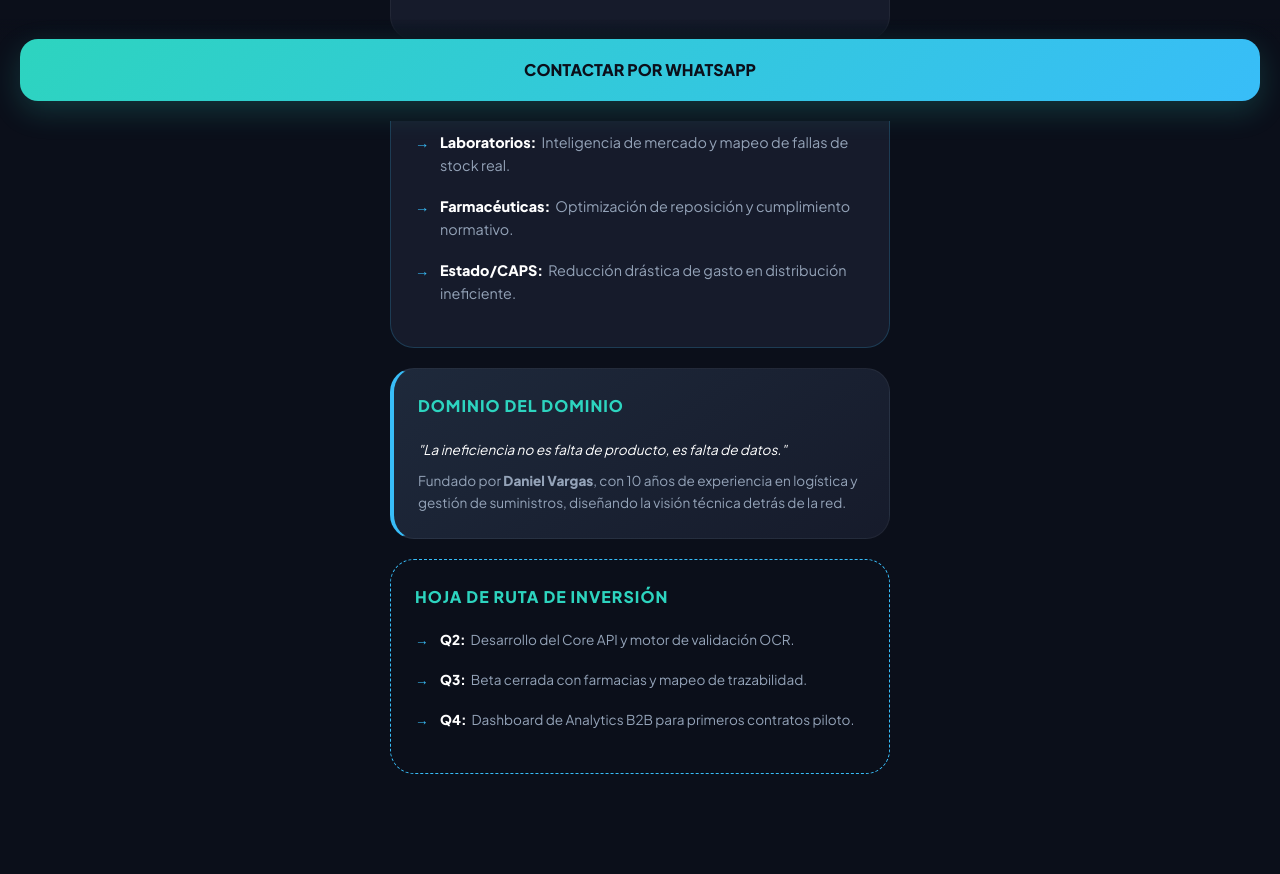
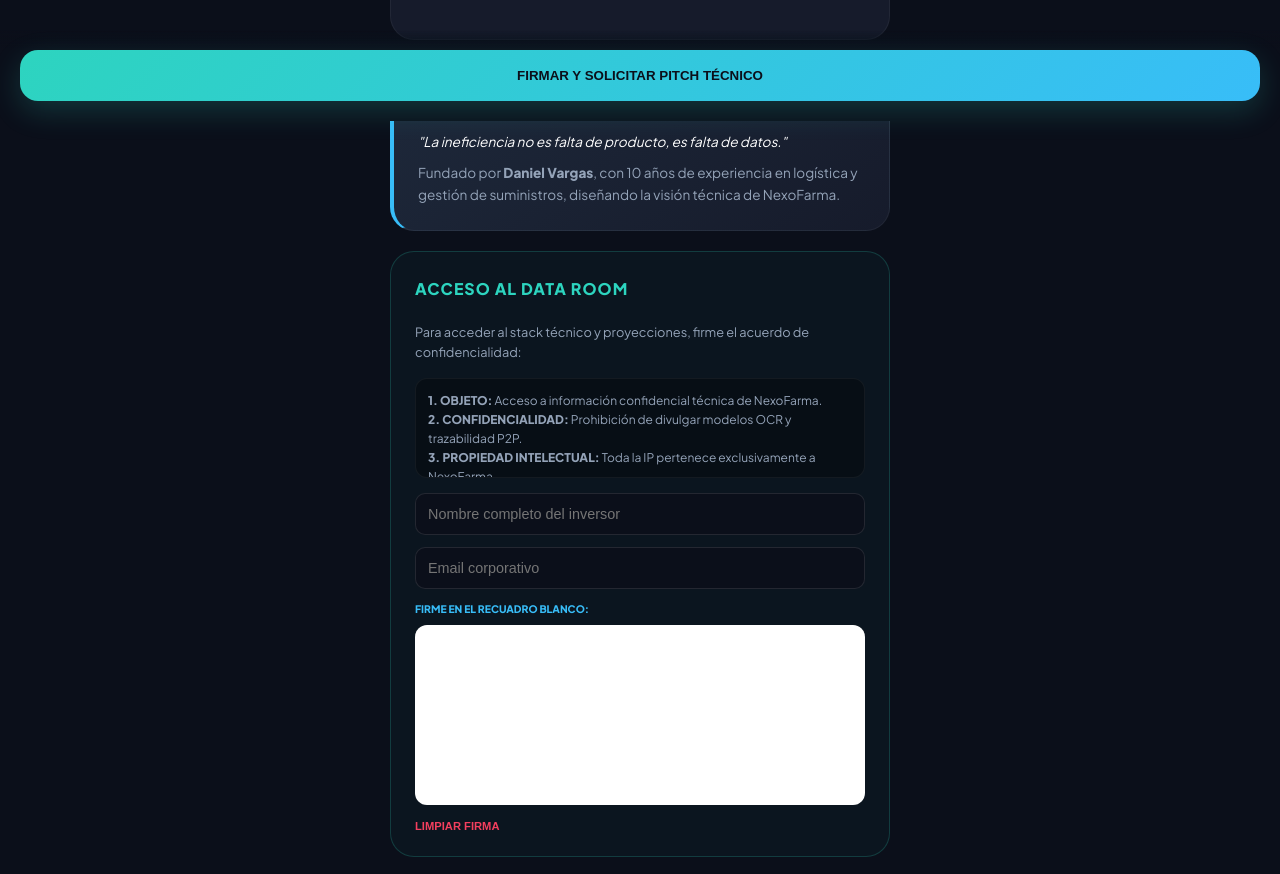
Before and after one commit to nanodaniel69/Nexofarma, a plain HTML site: page pitch.html in a window 1280 px wide. Shown: the part 679-1553 px from the top of the page. Drawn offline with nearby package versions, Linux system fonts and the light colour scheme.

Commit message:
Update pitch.html with new NDA section and styles

```diff
--- a/pitch.html
+++ b/pitch.html
@@ -5,12 +5,13 @@
     <meta name="viewport" content="width=device-width, initial-scale=1.0">
     <title>NexoFarma | Investor One-Pager</title>
     <link href="https://fonts.googleapis.com/css2?family=Plus+Jakarta+Sans:wght@400;600;800&display=swap" rel="stylesheet">
+    <script src="https://cdn.jsdelivr.net/npm/signature_pad@4.0.0/dist/signature_pad.umd.min.js"></script>
     <style>
         :root {
             --bg: #0B0F1A; --card: #161B2B; --primary: #2DD4BF; --secondary: #38BDF8; --accent: #F43F5E; --white: #FFFFFF; --gray: #94A3B8;
         }
         * { margin: 0; padding: 0; box-sizing: border-box; }
-        body { font-family: 'Plus Jakarta Sans', sans-serif; background: var(--bg); color: var(--white); line-height: 1.6; padding-bottom: 120px; }
+        body { font-family: 'Plus Jakarta Sans', sans-serif; background: var(--bg); color: var(--white); line-height: 1.6; padding-bottom: 150px; }
         .container { width: 92%; max-width: 500px; margin: 0 auto; padding-top: 40px; }
 
         .badge { display: inline-block; background: rgba(45, 212, 191, 0.1); color: var(--primary); padding: 6px 14px; border-radius: 20px; font-size: 0.7rem; font-weight: 800; margin-bottom: 15px; text-transform: uppercase; letter-spacing: 1px; }
@@ -26,36 +27,26 @@
         .stat-item span { display: block; font-size: 1.4rem; font-weight: 800; color: var(--white); }
         .stat-item label { font-size: 0.6rem; color: var(--gray); text-transform: uppercase; }
 
-        /* NUEVA LOGICA DE LISTAS: Adiós al grid rígido */
         .list { list-style: none; font-size: 0.9rem; color: var(--gray); }
-        .list li {
-            margin-bottom: 18px;
-            position: relative;
-            padding-left: 25px; /* Espacio para la flecha */
-            text-align: left;
-        }
-        .list li::before {
-            content: "→";
-            position: absolute;
-            left: 0;
-            color: var(--secondary);
-            font-weight: 800;
-        }
-        .list li strong {
-            color: var(--white);
-            font-weight: 700;
-            display: inline; /* Mantiene el título en la misma línea que la descripción */
-            margin-right: 5px;
-        }
-        .list li span {
-            display: inline;
-            line-height: 1.5;
-        }
+        .list li { margin-bottom: 18px; position: relative; padding-left: 25px; text-align: left; }
+        .list li::before { content: "→"; position: absolute; left: 0; color: var(--secondary); font-weight: 800; }
+        .list li strong { color: var(--white); font-weight: 700; display: inline; margin-right: 5px; }
+        .list li span { display: inline; line-height: 1.5; }
 
         .story-card { background: linear-gradient(145deg, #1e293b, #161b2b); border-left: 4px solid var(--secondary); }
 
+        /* ESTILOS DEL NDA */
+        .nda-card { background: rgba(45, 212, 191, 0.03); border: 1px solid rgba(45, 212, 191, 0.2); }
+        .nda-scroll { height: 100px; overflow-y: auto; background: rgba(0,0,0,0.3); padding: 12px; border-radius: 12px; font-size: 0.75rem; color: var(--gray); margin-bottom: 15px; border: 1px solid rgba(255,255,255,0.05); }
+        .input-group { margin-bottom: 12px; }
+        .input-group input { width: 100%; background: #0B0F1A; border: 1px solid rgba(255,255,255,0.1); padding: 12px; border-radius: 10px; color: white; font-size: 0.9rem; outline: none; }
+        .input-group input:focus { border-color: var(--secondary); }
+        canvas#signature-pad { background: #FFFFFF; border-radius: 12px; width: 100%; height: 180px; touch-action: none; cursor: crosshair; }
+        .btn-clear { background: transparent; border: none; color: var(--accent); font-size: 0.7rem; font-weight: 800; text-transform: uppercase; cursor: pointer; margin-top: 8px; display: block; }
+
         .cta-container { position: fixed; bottom: 0; left: 0; width: 100%; padding: 20px; background: linear-gradient(to top, var(--bg) 80%, transparent); z-index: 100; }
-        .btn-main { background: linear-gradient(135deg, var(--primary), var(--secondary)); color: var(--bg); text-align: center; padding: 18px; border-radius: 18px; font-weight: 800; text-decoration: none; display: block; box-shadow: 0 10px 30px rgba(45, 212, 191, 0.2); }
+        .btn-main { background: linear-gradient(135deg, var(--primary), var(--secondary)); color: var(--bg); text-align: center; padding: 18px; border-radius: 18px; font-weight: 800; text-decoration: none; display: block; box-shadow: 0 10px 30px rgba(45, 212, 191, 0.2); width: 100%; border: none; cursor: pointer; }
+        .btn-main:disabled { opacity: 0.5; cursor: not-allowed; }
     </style>
 </head>
 <body>
@@ -89,38 +80,102 @@
             </ul>
         </div>
 
-        <div class="card" style="border-color: rgba(56, 189, 248, 0.2);">
-            <h2>Clientes B2B & ROI</h2>
-            <ul class="list">
-                <li><strong>Laboratorios:</strong><span>Inteligencia de mercado y mapeo de fallas de stock real.</span></li>
-                <li><strong>Farmacéuticas:</strong><span>Optimización de reposición y cumplimiento normativo.</span></li>
-                <li><strong>Estado/CAPS:</strong><span>Reducción drástica de gasto en distribución ineficiente.</span></li>
-            </ul>
-        </div>
-
         <div class="card story-card">
             <h2>Dominio del Dominio</h2>
             <p style="font-size: 0.85rem; color: var(--white); margin-bottom: 10px; font-style: italic;">
                 "La ineficiencia no es falta de producto, es falta de datos."
             </p>
             <p style="font-size: 0.85rem; color: var(--gray);">
-                Fundado por <b>Daniel Vargas</b>, con 10 años de experiencia en logística y gestión de suministros, diseñando la visión técnica detrás de la red.
+                Fundado por <b>Daniel Vargas</b>, con 10 años de experiencia en logística y gestión de suministros, diseñando la visión técnica de NexoFarma.
             </p>
         </div>
 
-        <div class="card" style="border: 1px dashed var(--secondary); background: transparent; margin-bottom: 100px;">
-            <h2>Hoja de Ruta de Inversión</h2>
-            <ul class="list" style="font-size: 0.85rem;">
-                <li><strong>Q2:</strong><span>Desarrollo del Core API y motor de validación OCR.</span></li>
-                <li><strong>Q3:</strong><span>Beta cerrada con farmacias y mapeo de trazabilidad.</span></li>
-                <li><strong>Q4:</strong><span>Dashboard de Analytics B2B para primeros contratos piloto.</span></li>
-            </ul>
+        <div class="card nda-card">
+            <h2>Acceso al Data Room</h2>
+            <p style="font-size: 0.8rem; color: var(--gray); margin-bottom: 15px;">Para acceder al stack técnico y proyecciones, firme el acuerdo de confidencialidad:</p>
+
+            <div class="nda-scroll">
+                <strong>1. OBJETO:</strong> Acceso a información confidencial técnica de NexoFarma.<br>
+                <strong>2. CONFIDENCIALIDAD:</strong> Prohibición de divulgar modelos OCR y trazabilidad P2P.<br>
+                <strong>3. PROPIEDAD INTELECTUAL:</strong> Toda la IP pertenece exclusivamente a NexoFarma.<br>
+                <strong>4. PLAZO:</strong> Vigencia de 24 meses.<br>
+                <strong>5. JURISDICCIÓN:</strong> Tribunales de La Rioja, Argentina.
+            </div>
+
+            <div class="input-group">
+                <input type="text" id="inv-name" placeholder="Nombre completo del inversor">
+            </div>
+            <div class="input-group">
+                <input type="email" id="inv-email" placeholder="Email corporativo">
+            </div>
+
+            <p style="font-size: 0.65rem; color: var(--secondary); margin-bottom: 8px; text-transform: uppercase; font-weight: 800;">Firme en el recuadro blanco:</p>
+            <canvas id="signature-pad"></canvas>
+            <button class="btn-clear" id="clear">Limpiar Firma</button>
         </div>
+
+        <div style="height: 50px;"></div>
     </div>
 
     <div class="cta-container">
-        <a href="https://wa.me/543804521960" class="btn-main">CONTACTAR POR WHATSAPP</a>
+        <button id="btn-submit" class="btn-main">FIRMAR Y SOLICITAR PITCH TÉCNICO</button>
     </div>
 
+    <script>
+        const canvas = document.getElementById('signature-pad');
+        const signaturePad = new SignaturePad(canvas);
+        const btnSubmit = document.getElementById('btn-submit');
+        const btnClear = document.getElementById('clear');
+
+        // Ajustar canvas al ancho del contenedor
+        function resizeCanvas() {
+            const ratio = Math.max(window.devicePixelRatio || 1, 1);
+            canvas.width = canvas.offsetWidth * ratio;
+            canvas.height = canvas.offsetHeight * ratio;
+            canvas.getContext("2d").scale(ratio, ratio);
+            signaturePad.clear();
+        }
+        window.onresize = resizeCanvas;
+        resizeCanvas();
+
+        btnClear.addEventListener('click', () => signaturePad.clear());
+
+        btnSubmit.addEventListener('click', async () => {
+            const nombre = document.getElementById('inv-name').value;
+            const email = document.getElementById('inv-email').value;
+
+            if (!nombre || !email || signaturePad.isEmpty()) {
+                alert("Por favor complete su nombre, email y firme el documento.");
+                return;
+            }
+
+            btnSubmit.disabled = true;
+            btnSubmit.innerText = "GENERANDO ACCESO...";
+
+            try {
+                const response = await fetch('/signature/generar-nda', {
+                    method: 'POST',
+                    headers: { 'Content-Type': 'application/json' },
+                    body: JSON.stringify({
+                        nombre: nombre,
+                        email: email,
+                        firma: signaturePad.toDataURL()
+                    })
+                });
+
+                if (response.ok) {
+                    alert("¡NDA Firmado con éxito! Recibirás la documentación técnica en tu email.");
+                    btnSubmit.innerText = "SOLICITUD ENVIADA";
+                } else {
+                    throw new Error();
+                }
+            } catch (err) {
+                alert("Error al procesar la firma. Por favor intente de nuevo.");
+                btnSubmit.disabled = false;
+                btnSubmit.innerText = "FIRMAR Y SOLICITAR PITCH TÉCNICO";
+            }
+        });
+    </script>
+
 </body>
-</html>
+                          </html>
```
